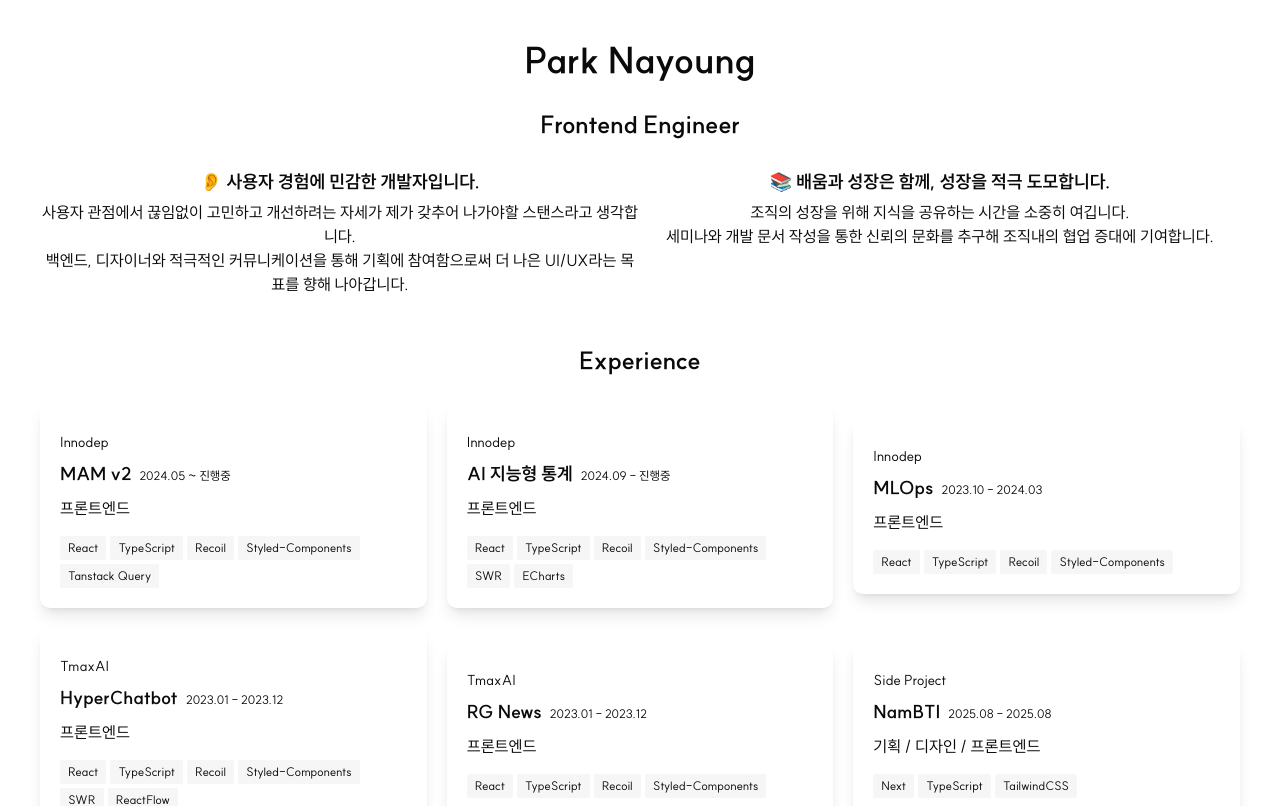
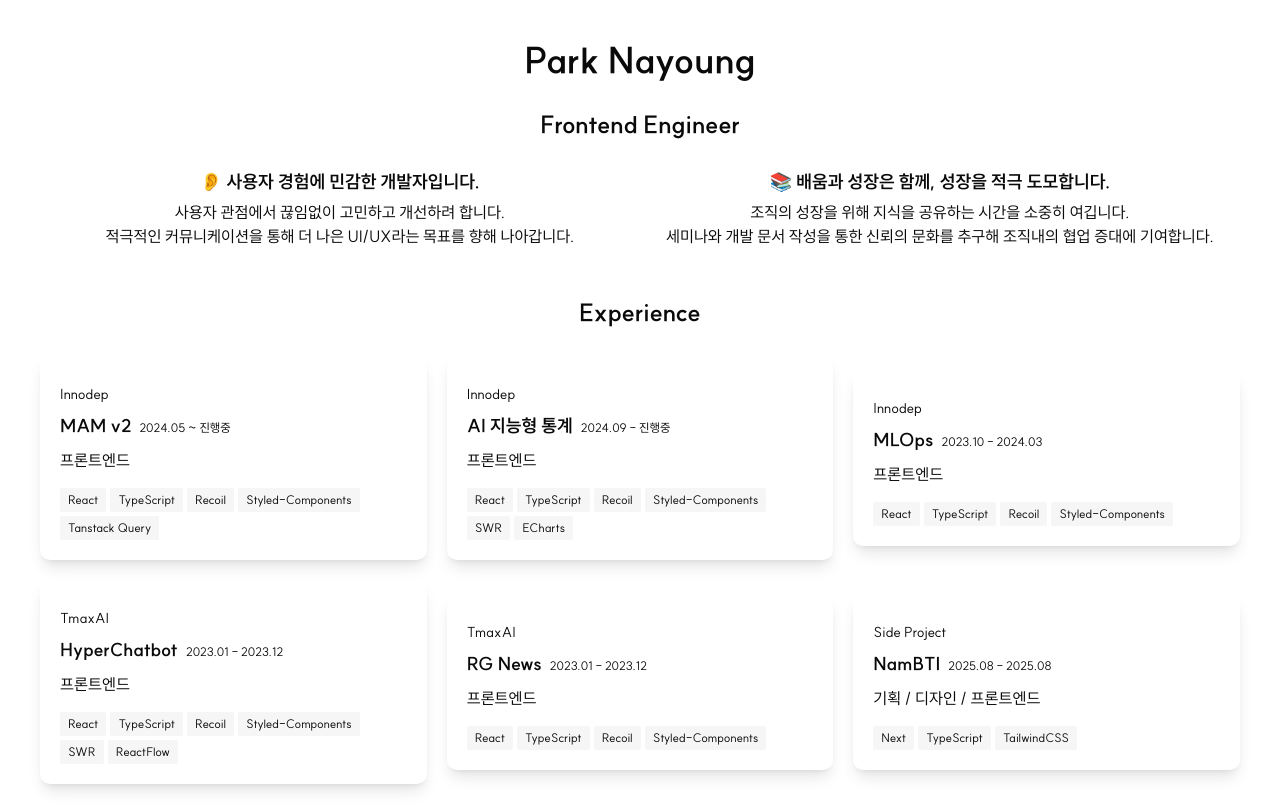
Before and after one commit to na0i/na0i_portfolio, a React (Vite) app: page / in a window 1280 px wide. Shown: the top 806 px of the page. Built offline with nearby package versions, Linux system fonts and the light colour scheme.

Commit message:
feat: 소개 멘트 수정

```diff
--- a/src/App.tsx
+++ b/src/App.tsx
@@ -111,10 +111,8 @@ const App = () => {
             👂 사용자 경험에 민감한 개발자입니다.
           </h5>
           <p className="text-center">
-            사용자 관점에서 끊임없이 고민하고 개선하려는 자세가 제가 갖추어
-            나가야할 스탠스라고 생각합니다. <br /> 백엔드, 디자이너와 적극적인
-            커뮤니케이션을 통해 기획에 참여함으로써 더 나은 UI/UX라는 목표를
-            향해 나아갑니다.
+            사용자 관점에서 끊임없이 고민하고 개선하려 합니다. <br /> 적극적인
+            커뮤니케이션을 통해 더 나은 UI/UX라는 목표를 향해 나아갑니다.
           </p>
         </div>
         <div className="flex-1">
```
Also changed, not shown: 1 other file (tests, documents, lock files or other folders).
